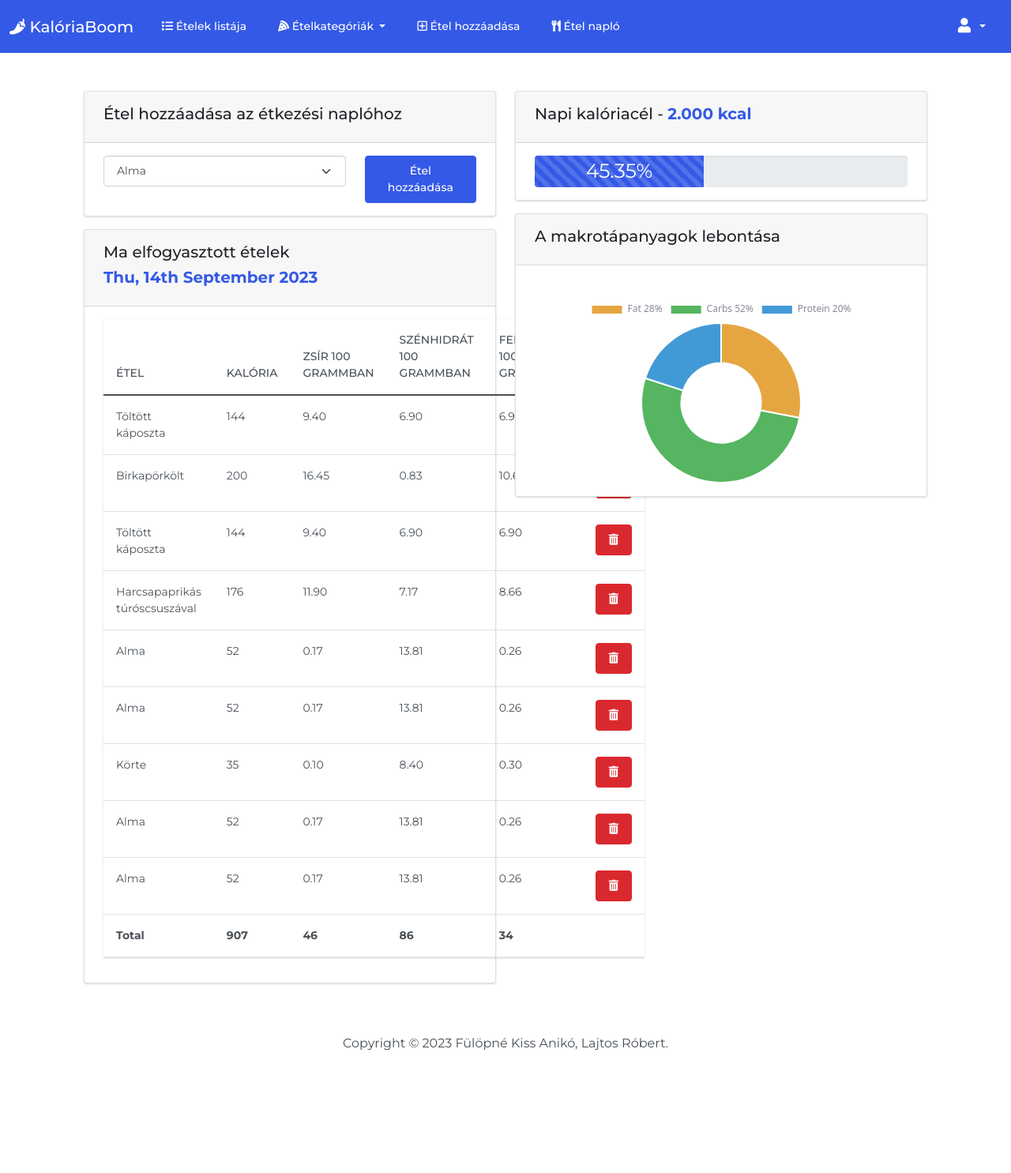
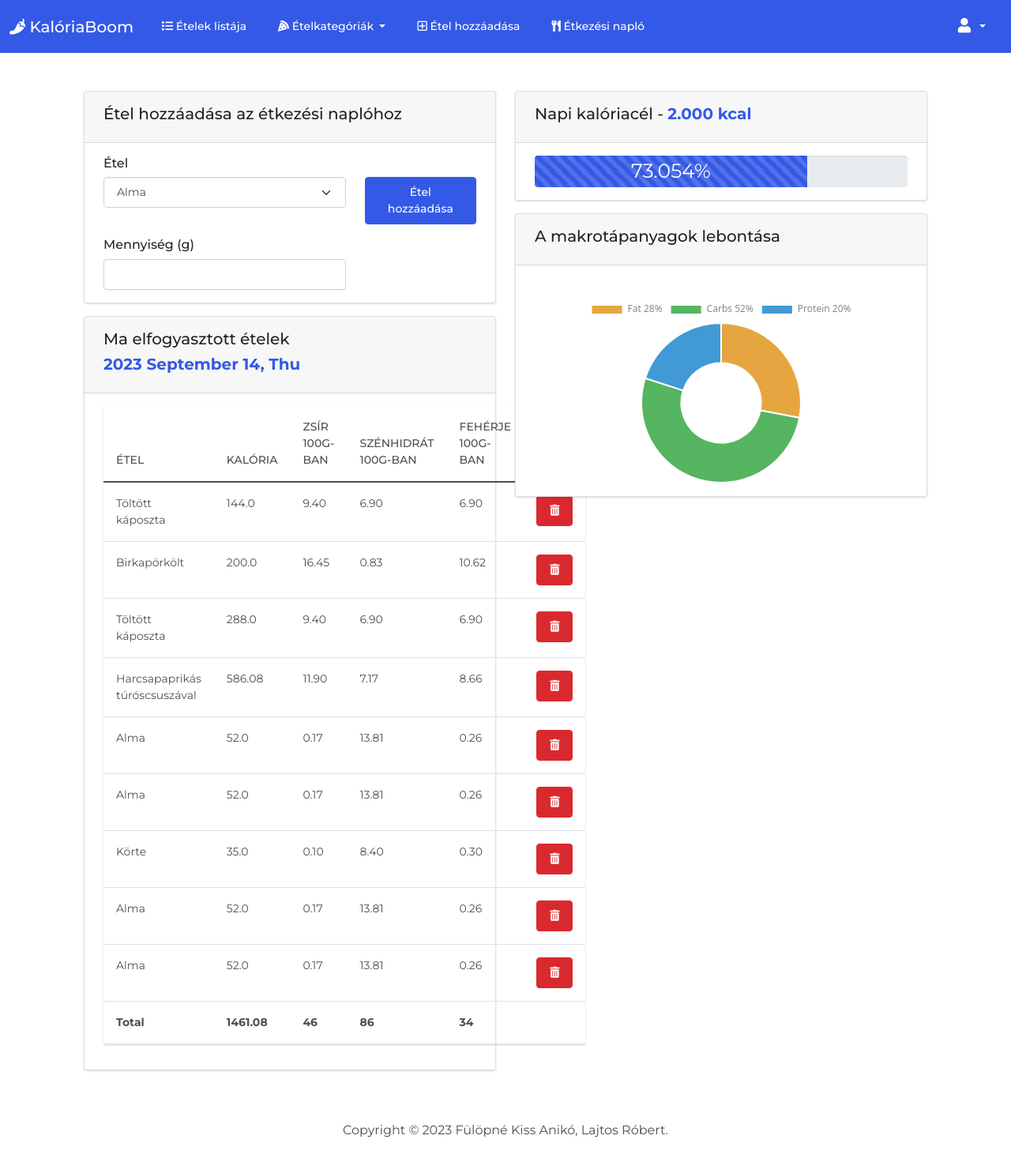
Before and after one commit to lajtosrob/FoodTracker, a Django app: page /food/foodlog in a window 1280 px wide. Shown: the whole page at 79% size. Before the commit the page ends 1330 px from the top, so only its background shows below. Run offline with Django 3.2, Linux system fonts and the light colour scheme; a user stored in the database is signed in; data comes from the database, SQL or seed files in the repository; both versions use the stored data as it was after the commit; parts of the project's set-up code (start-up, migrations or seed data) failed here and were passed over; some libraries are stand-ins or nearby versions.

Commit message:
Étkezési napló: kalória számítás a napló egyes tételeihez, mai nap naplója jelenik meg.

```diff
--- a/config/settings.py
+++ b/config/settings.py
@@ -116,9 +116,9 @@ AUTH_PASSWORD_VALIDATORS = [
 # Internationalization
 # https://docs.djangoproject.com/en/3.2/topics/i18n/
 
-LANGUAGE_CODE = 'en-us'
+LANGUAGE_CODE = 'hu-hu'
 
-TIME_ZONE = 'UTC'
+TIME_ZONE = 'Europe/Budapest'
 
 USE_I18N = True
 
--- a/foodtracker/forms.py
+++ b/foodtracker/forms.py
@@ -35,6 +35,10 @@ class ImageForm(forms.ModelForm):
         model = Image
         fields = ['image']
 
+        labels = {
+            'image' : 'Kép',
+        }
+
     def __init__(self, *args, **kwargs):
         super(ImageForm, self).__init__(*args, **kwargs)
         self.visible_fields()[0].field.widget.attrs['class'] = 'form-control'
--- a/foodtracker/models.py
+++ b/foodtracker/models.py
@@ -1,5 +1,6 @@
 from django.contrib.auth.models import AbstractUser
 from django.db import models
+from datetime import date
 
 
 class User(AbstractUser):
@@ -46,6 +47,11 @@ class Image(models.Model):
 class FoodLog(models.Model):
     user = models.ForeignKey(User, on_delete=models.CASCADE)
     food_consumed = models.ForeignKey(Food, on_delete=models.CASCADE)
+    quantity = models.IntegerField(default=100)
+    consumed_date = models.DateField(default=date.today)
+
+    def calories_sum(self):
+        return self.quantity * self.food_consumed.calories / 100
 
     class Meta:
         verbose_name = 'Food Log'
--- a/foodtracker/views.py
+++ b/foodtracker/views.py
@@ -10,6 +10,7 @@ from django.urls import reverse
 from .models import User, Food, FoodCategory, FoodLog, Image, Weight
 from .forms import FoodForm, ImageForm
 
+from datetime import date
 
 def index(request):
     '''
@@ -177,12 +178,14 @@ def food_log_view(request):
         # get the food item selected by the user
         food = request.POST['food_consumed']
         food_consumed = Food.objects.get(food_name=food)
+        quantity = request.POST['quantity']
+        consumed_date = date.today()
 
         # get the currently logged in user
         user = request.user
 
         # add selected food to the food log
-        food_log = FoodLog(user=user, food_consumed=food_consumed)
+        food_log = FoodLog(user=user, food_consumed=food_consumed, quantity = quantity, consumed_date = consumed_date)
         food_log.save()
 
     else:  # GET method
--- a/static/js/foodLog.js
+++ b/static/js/foodLog.js
@@ -1,5 +1,6 @@
 var table  = document.getElementById('foodtable');
-var calories = 0, fat = 0, carbohydrates = 0, protein = 0;
+var calories = 0, fat = 0, carbohydrates = 0, protein = 0, quantity = 100;
+var sumCalories  = calories * quantity;
 
 for(var i = 1; i <table.rows.length - 1; i++) {
     calories += parseFloat(table.rows[i].cells[1].innerHTML);
@@ -12,6 +13,9 @@ for(var i = 1; i <table.rows.length - 1; i++) {
 
     protein += parseFloat(table.rows[i].cells[4].innerHTML);
     protein = Math.round(protein);
+
+/*     quantity += parseFloat(table.rows[i].cells[5].innerHTML);
+    quantity = Math.round(quantity); */
 }
 
 document.getElementById('totalCalories').innerHTML = '<b>' + calories + '</b>';
--- a/templates/base.html
+++ b/templates/base.html
@@ -1,6 +1,6 @@
 {% load static %}
 <!DOCTYPE html>
-<html lang='en'>
+<html lang='hu'>
     <head>
         <meta charset='utf-8'>
         <meta name='viewport' content='width=device-width, initial-scale=1, shrink-to-fit=no'>
@@ -62,7 +62,7 @@
                             </li>
                             <li class='nav-item'>
                                 <a class='nav-link' href="{% url 'food_log' %}">
-                                    <i class='fas fa-utensils'></i> Étel napló
+                                    <i class='fas fa-utensils'></i> Étkezési napló
                                 </a>
                             </li>
                         {% endif %}
--- a/templates/food_log.html
+++ b/templates/food_log.html
@@ -25,7 +25,8 @@
                                             {% csrf_token %}
                                             <div class='form-group'>
                                                 <div class='row'>
-                                                    <div class='col-8'>
+                                                    <h6>Étel</h6>
+                                                    <div class='col-8' >
                                                         <select class='form-select' name='food_consumed' id='food_consumed'>
                                                             {% for food in foods %}
                                                                 <option value='{{food.food_name}}'>
@@ -34,11 +35,20 @@
                                                             {% endfor %}
                                                         </select>
                                                     </div>
+
                                                     <div class='col-4'>
                                                         <button type='submit' class='btn btn-primary'>
                                                             Étel hozzáadása
                                                         </button>
                                                     </div>
+
+                                                <h6 class="mt-3">Mennyiség (g)</h6>
+                                                    <div class='col-8'>
+                                                        <input type="number" class="form-control" value="-" name='quantity' id='quantity' required>
+                                                    </div>
+
+
+
                                                 </div>
                                             </div>
                                         </form>
@@ -51,7 +61,7 @@
 
                                 <div class='card-header'>
                                     <h5>Ma elfogyasztott ételek</h5>
-                                    <h5><strong class='text-primary'>{% now 'D, jS F Y' %}</strong></h5>
+                                    <h5><strong class='text-primary'>{% now 'Y F j, D' %}</strong></h5>
                                 </div>
                                 <div class='card-body'>
 
@@ -60,17 +70,23 @@
                                             <tr>
                                                 <th scope='col' class='col-md-2'>Étel</th>
                                                 <th scope='col' class='col-md-2'>Kalória</th>
-                                                <th scope='col' class='col-md-2'>Zsír 100 grammban</th>
-                                                <th scope='col' class='col-md-2'>Szénhidrát 100 grammban</th>
-                                                <th scope='col' class='col-md-2'>Fehérje 100 grammban</th>
+                                                <th scope='col' class='col-md-2'>Zsír 100g-ban</th>
+                                                <th scope='col' class='col-md-2'>Szénhidrát 100g-ban</th>
+                                                <th scope='col' class='col-md-2'>Fehérje 100g-ban</th>
                                                 <th scope='col' class='col-md-2'></th>
                                             </tr>
                                         </thead>
                                         <tbody>
                                         {% for food_item in user_food_log %}
+
+                                            {% if food_item.food_consumed.consumed_date == now %}
+
                                                 <tr>
                                                     <td class='col-md-2'>{{ food_item.food_consumed.food_name }}</td>
-                                                <td class='col-md-2'>{{ food_item.food_consumed.calories }}</td>
+                                                    {% comment %} <td class='col-md-2'> {% with sumcalories=food_item.food_consumed.calories|mul:food_item.quantity %} {{  sumcalories }} {% endwith %}</td> {% endcomment %}
+                                                    {% comment %} <td class='col-md-2'> {{  food_item.food_consumed.calories|mul:food_item.quantity }}</td> {% endcomment %}
+                                                    {% comment %} <td class='col-md-2'> {% widthratio  food_item.food_consumed.calories 1 food_item.quantity %}</td> {% endcomment %}
+                                                    <td class='col-md-2'> {{ food_item.calories_sum }}</td>
                                                     <td class='col-md-2'>{{ food_item.food_consumed.fat }}</td>
                                                     <td class='col-md-2'>{{ food_item.food_consumed.carbohydrates }}</td>
                                                     <td class='col-md-2'>{{ food_item.food_consumed.protein }}</td>
@@ -80,6 +96,9 @@
                                                         </a>
                                                     </td>
                                                 </tr>
+
+                                            {% endif %}
+
                                         {% endfor %}
                                             <tr>
                                                 <td id='foodName' class='col-md-2'><b>Total</b></td>
```
Also changed, not shown: yourdatabasename.db. Lines whose indentation alone changed are shown as unchanged.
